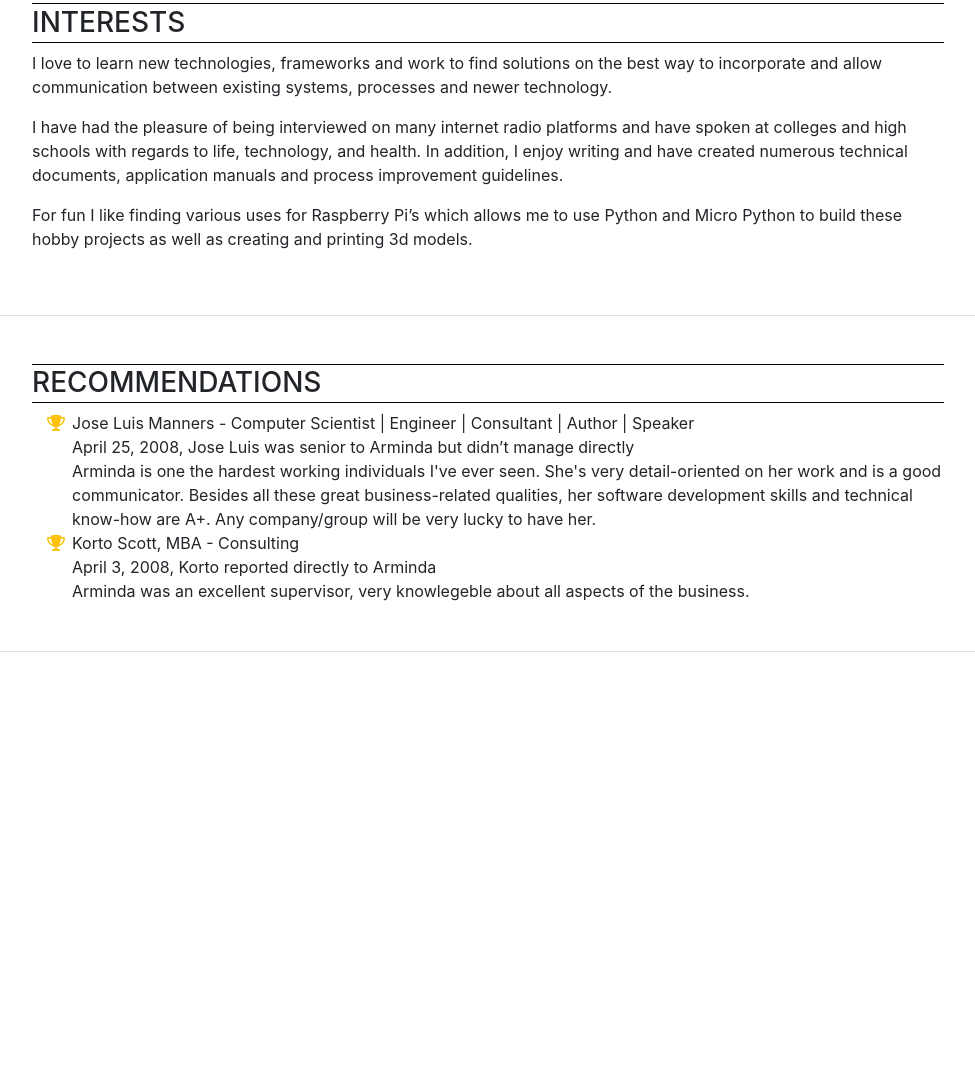
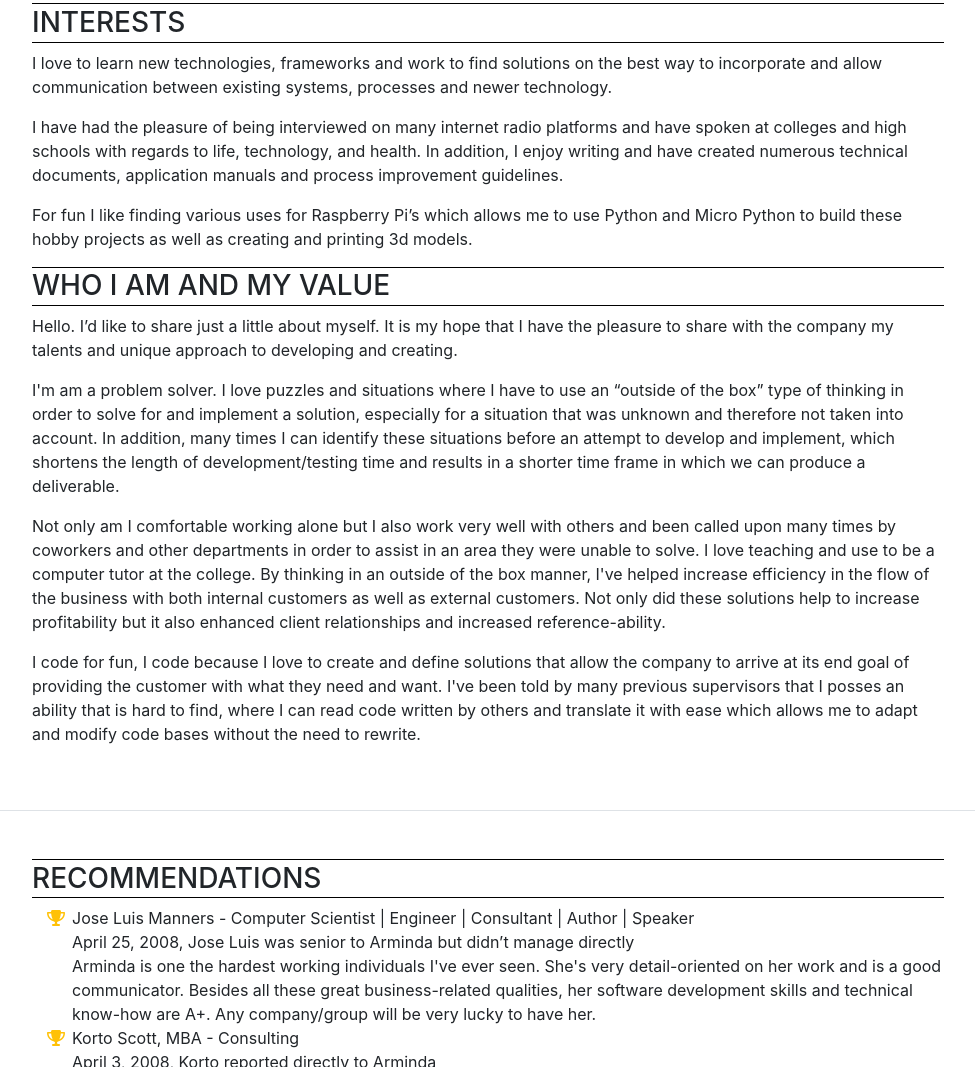
Before and after one commit to technificentConsulting/technificentconsulting.github.io, a website with bundled scripts: page index.html in a window 1280 px wide. Shown: the part 5584-6651 px from the top of the page, without its empty margins (288-1263 px from the left). Before the commit the page ends 6236 px from the top, so only its background shows below. Built offline with nearby package versions, Linux system fonts and the light colour scheme; a web font is replaced by a local one.

Commit message:
Added value section

```diff
--- a/index.html
+++ b/index.html
@@ -774,6 +774,26 @@
                     and printing 3d models.
                 </p>
             </div>
+
+            <div class="my-auto">
+                <h3 class="western" style="border-top: 1px solid #000000; border-bottom: 1px solid #000000; border-left: none; border-right: none; padding: 0.02in 0in">
+                    Who I am and my value
+                </h3>
+                <p>
+                    Hello.  I’d like to share just a little about myself. It is my hope that I have the pleasure to share with the company my talents and unique approach to developing and creating.
+                </p>
+                <p>
+                    I'm am a problem solver.  I love puzzles and situations where I have to use an “outside of the box” type of thinking in order to solve for and implement a solution, especially for a situation that was unknown and therefore not taken into account.  In addition, many times I can identify these situations before an attempt to develop and implement, which shortens the length of development/testing time and results in a shorter time frame in which we can produce a deliverable.
+                </p>
+                <p>
+                    Not only am I comfortable working alone but I also work very well with others and been called upon many times by coworkers and other departments in order to assist in an area they were unable to solve.  I love teaching and use to be a computer tutor at the college.
+
+                    By thinking in an outside of the box manner, I've helped increase efficiency in the flow of the business with both internal customers as well as external customers.  Not only did these solutions help to increase profitability but it also enhanced client relationships and increased reference-ability.
+                </p>
+                <p>
+                    I code for fun, I code because I love to create and define solutions that allow the company to arrive at its end goal of providing the customer with what they need and want.  I've been told by many previous supervisors that I posses an ability that is hard to find, where I can read code written by others and translate it with ease which allows me to adapt and modify code bases without the need to rewrite.
+                </p>
+            </div>
         </section>
 
         <section class="resume-section p-3 p-lg-5 d-flex flex-column" id="recommendations">
```
